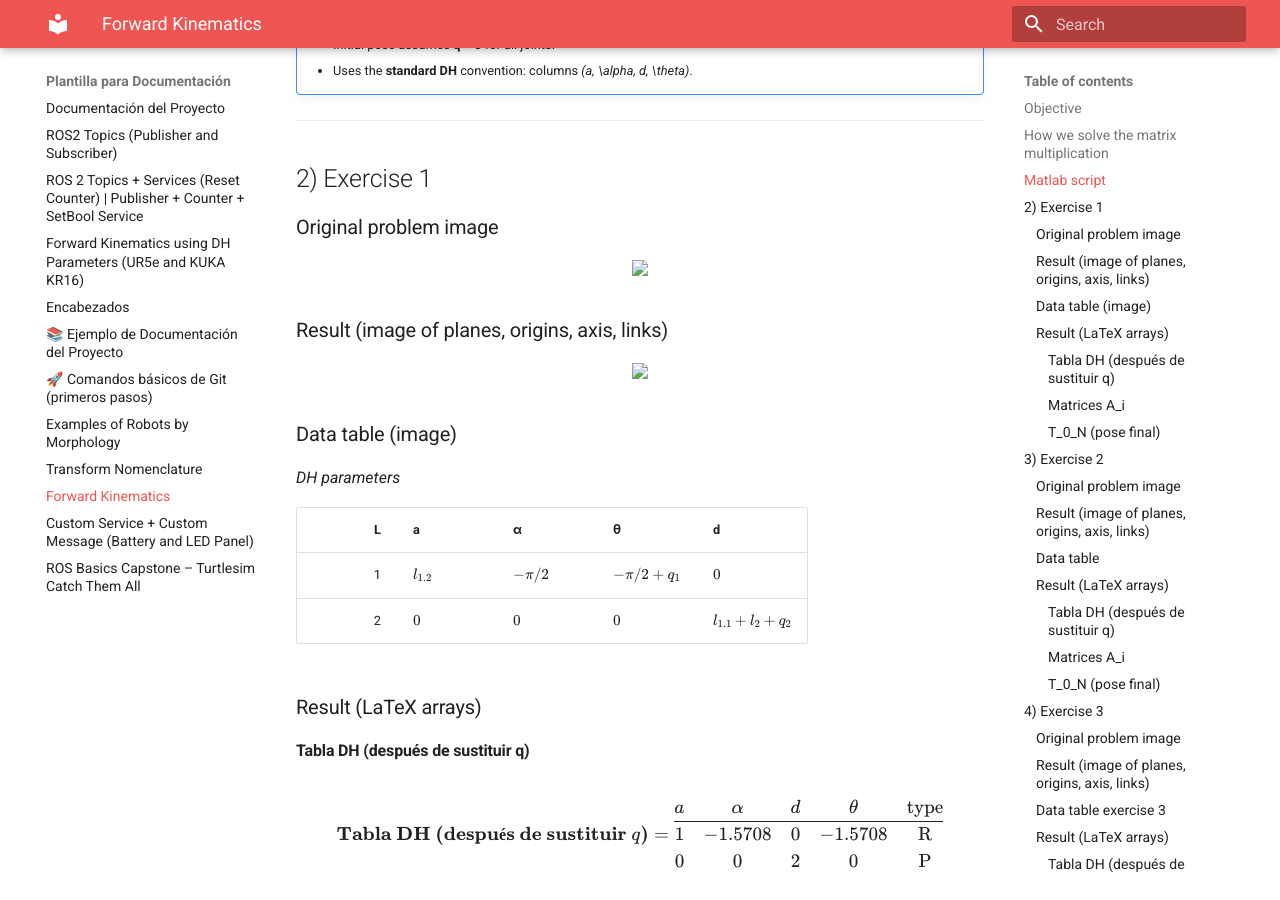
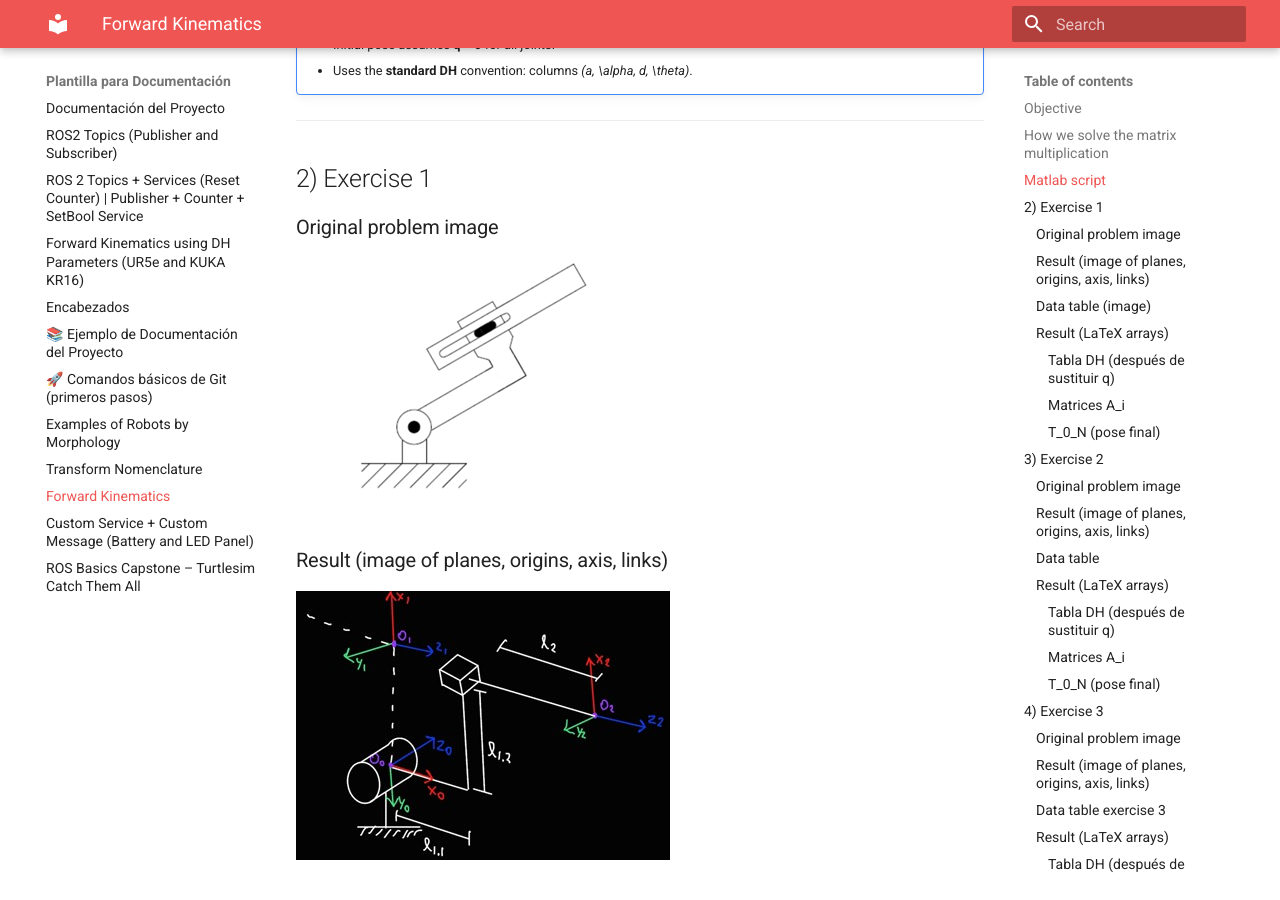
Before and after one commit to Apoloo13/Robotica, an MkDocs documentation site: the page built from docs/homework3.md, in a window 1280 px wide and 900 px high, scrolled down 2081 px. Built offline with MkDocs 1.6.1 and Material for MkDocs 9.7.7, drawn with Linux system fonts in a browser that asks for light colours.

Commit message:
correccion tarea 3

```diff
--- a/docs/homework3.md
+++ b/docs/homework3.md
@@ -101,15 +101,11 @@ disp(T_0_N);
 
 ### Original problem image
 
-<p align="center">
-  <img src="recursos/imgs/homework3/imagen1.jpg" width="650">
-</p>
+![img1](recursos/imgs/homework3/Imagen1.jpg)
 
 ### Result (image of planes, origins, axis, links)
 
-<p align="center">
-  <img src="recursos/imgs/homework3/imagen2.jpg" width="650">
-</p>
+![img2](recursos/imgs/homework3/Imagen2.jpg)
 
 ### Data table (image)
 
@@ -172,15 +168,11 @@ T_{0N}=
 
 ### Original problem image
 
-<p align="center">
-  <img src="../recursos/imgs/homework3/imagen3.jpg" width="650">
-</p>
+![img3](recursos/imgs/homework3/Imagen3.jpg)
 
 ### Result (image of planes, origins, axis, links)
 
-<p align="center">
-  <img src="../recursos/imgs/homework3/imagen4.jpg" width="650">
-</p>
+![img4](recursos/imgs/homework3/Imagen4.jpg)
 
 ### Data table
 
@@ -255,15 +247,11 @@ T_{0N}=
 
 ### Original problem image
 
-<p align="center">
-  <img src="../recursos/imgs/homework3/imagen5.jpg" width="650">
-</p>
+![img5](recursos/imgs/homework3/Imagen5.jpg)
 
 ### Result (image of planes, origins, axis, links)
 
-<p align="center">
-  <img src="../recursos/imgs/homework3/imagen6.jpg" width="650">
-</p>
+![img5](recursos/imgs/homework3/Imagen5.jpg)
 
 ### Data table exercise 3
 
@@ -370,15 +358,11 @@ T_{0N}=
 
 ### Original problem image
 
-<p align="center">
-  <img src="../recursos/imgs/homework3/imagen7.jpg" width="650">
-</p>
+![img7](recursos/imgs/homework3/Imagen7.jpg)
 
 ### Result (image of planes, origins, axis, links)
 
-<p align="center">
-  <img src="../recursos/imgs/homework3/imagen8.jpg" width="650">
-</p>
+![img8](recursos/imgs/homework3/Imagen8.jpg)
 
 ### Data table
 
@@ -485,15 +469,11 @@ T_{0N}=
 
 ### Original problem image
 
-<p align="center">
-  <img src="../recursos/imgs/homework3/imagen9.jpg" width="650">
-</p>
+![img9](recursos/imgs/homework3/Imagen9.jpg)
 
 ### Result (image of planes, origins, axis, links)
 
-<p align="center">
-  <img src="../recursos/imgs/homework3/imagen10.jpg" width="650">
-</p>
+![img10](recursos/imgs/homework3/Imagen10.jpg)
 
 ### Data table exercise 5
 
```
